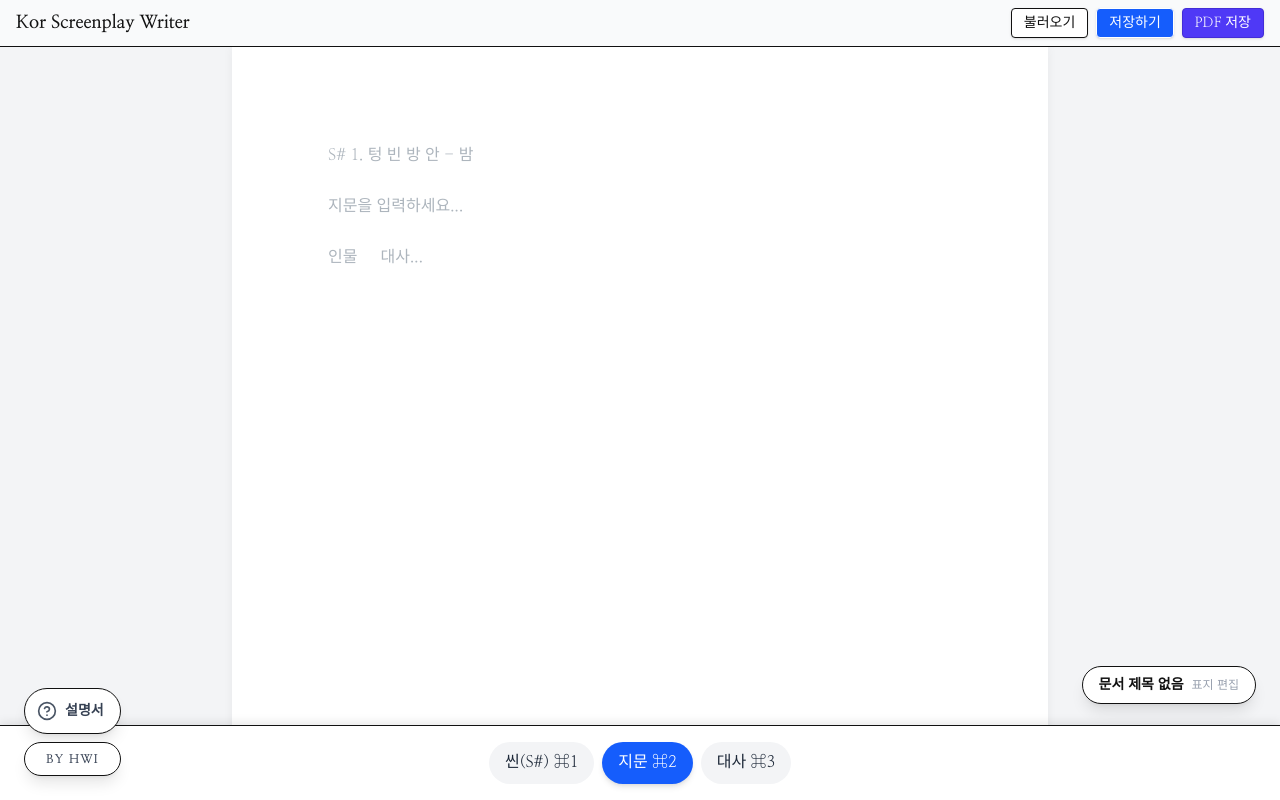
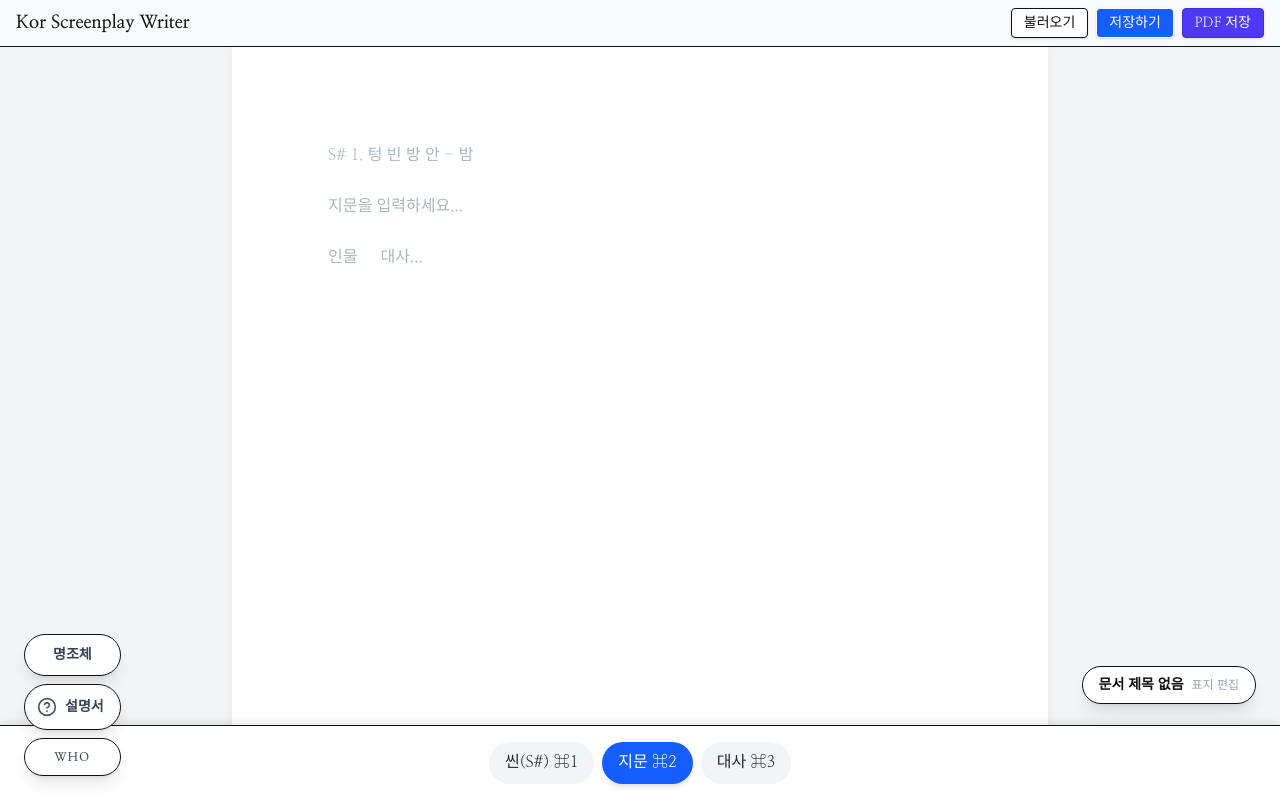
Before and after one commit to dolahwi/kor-screenplay-writer, a Next.js app: page / in a window 1280 px wide. Built offline with nearby package versions, Linux system fonts and the light colour scheme.

Commit message:
feat(ui): add global typography toggle between gothic and myeongjo, and update credit text

```diff
--- a/src/components/Editor.tsx
+++ b/src/components/Editor.tsx
@@ -99,6 +99,7 @@ export default function Editor() {
     const [fileHandle, setFileHandle] = useState<any>(null)
     const [isManualOpen, setIsManualOpen] = useState(false)
     const [isShowCredit, setIsShowCredit] = useState(false)
+    const [isSansFont, setIsSansFont] = useState(false)
 
     // Title Page State
     const [titlePage, setTitlePage] = useState<TitlePageData>({ title: '', author: '', contact: '' })
@@ -126,6 +127,15 @@ export default function Editor() {
     // Global suppression for prompt/autocomplete after selection via Enter
     const insertSuppressionRef = useRef(false)
     const backspaceSuppressionRef = useRef(false)
+
+    // Global Font Override
+    useEffect(() => {
+        if (isSansFont) {
+            document.documentElement.style.setProperty('--sp-font-family', 'system-ui, -apple-system, BlinkMacSystemFont, "Segoe UI", Roboto, "Malgun Gothic", "Apple SD Gothic Neo", "Noto Sans KR", sans-serif')
+        } else {
+            document.documentElement.style.removeProperty('--sp-font-family')
+        }
+    }, [isSansFont])
 
     const checkScenePrompt = (editor: any): boolean => {
         if (insertSuppressionRef.current) {
@@ -845,8 +855,18 @@ export default function Editor() {
                     </div>
                 )}
 
-                {/* Bottom Left Buttons (Manual & Credit) */}
+                {/* Bottom Left Buttons (Manual, Font, Credit) */}
                 <div className="no-print fixed bottom-4 sm:bottom-6 left-4 sm:left-6 flex flex-col gap-2 z-40">
+                    <div
+                        className="bg-white dark:bg-zinc-800 border dark:border-zinc-700 shadow-lg rounded-full px-4 py-2 sm:py-2.5 text-sm cursor-pointer hover:bg-gray-50 dark:hover:bg-zinc-700 flex items-center justify-center transition-colors group"
+                        onClick={() => setIsSansFont(!isSansFont)}
+                        title="폰트 변경"
+                    >
+                        <span className="font-bold text-gray-700 dark:text-gray-200 text-xs sm:text-sm group-hover:text-blue-600 transition-colors">
+                            {isSansFont ? '고딕체' : '명조체'}
+                        </span>
+                    </div>
+
                     <div
                         className="bg-white dark:bg-zinc-800 border dark:border-zinc-700 shadow-lg rounded-full p-2.5 sm:p-3 text-sm cursor-pointer hover:bg-gray-50 dark:hover:bg-zinc-700 flex items-center justify-center gap-2 transition-colors group"
                         onClick={() => setIsManualOpen(true)}
@@ -855,12 +875,13 @@ export default function Editor() {
                         <svg xmlns="http://www.w3.org/2000/svg" width="20" height="20" viewBox="0 0 24 24" fill="none" stroke="currentColor" strokeWidth="2" strokeLinecap="round" strokeLinejoin="round" className="text-gray-600 dark:text-gray-300 group-hover:text-blue-600 transition-colors"><circle cx="12" cy="12" r="10"></circle><path d="M9.09 9a3 3 0 0 1 5.83 1c0 2-3 3-3 3"></path><line x1="12" y1="17" x2="12.01" y2="17"></line></svg>
                         <span className="font-bold text-gray-700 dark:text-gray-200 hidden sm:block pr-1">설명서</span>
                     </div>
+
                     <div
-                        className="bg-white dark:bg-zinc-800 border dark:border-zinc-700 shadow-lg rounded-full px-4 py-2 text-sm cursor-pointer hover:bg-gray-50 dark:hover:bg-zinc-700 flex items-center justify-center transition-colors group"
+                        className="bg-white dark:bg-zinc-800 border dark:border-zinc-700 shadow-lg rounded-full px-4 py-2 sm:py-2.5 text-sm cursor-pointer hover:bg-gray-50 dark:hover:bg-zinc-700 flex items-center justify-center transition-colors group"
                         onClick={() => setIsShowCredit(true)}
                         title="만든이"
                     >
-                        <span className="font-bold text-gray-700 dark:text-gray-200 text-xs uppercase tracking-widest group-hover:text-blue-600 transition-colors">By HWI</span>
+                        <span className="font-bold text-gray-700 dark:text-gray-200 text-xs uppercase tracking-widest group-hover:text-blue-600 transition-colors">WHO</span>
                     </div>
                 </div>
             </div>
```
